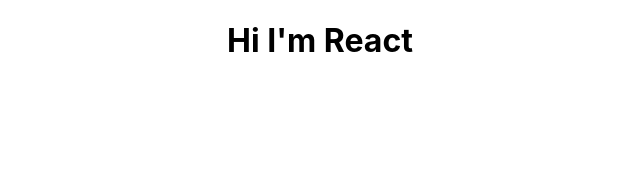
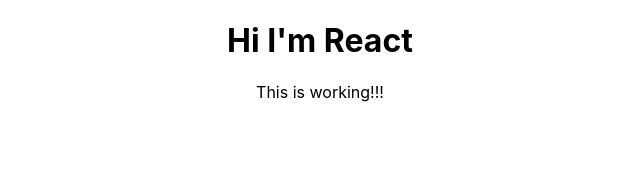
Before and after one commit to quynhnhi144/react-complete-guide, a React (Create React App) app: page / in a window 1280 px wide. Shown: the top 172 px of the page, without its empty margins (320-960 px from the left). Built offline with nearby package versions, Linux system fonts and the light colour scheme.

Commit message:
JSX restrictions

```diff
--- a/src/App.js
+++ b/src/App.js
@@ -6,7 +6,11 @@
   return (
     <div className="App">
       <h1>Hi I'm React</h1>
+      <p>This is working!!!</p>
     </div>
+
+    // It hasn'tlocation in component scope ==> Error
+    //<p>This is working!!!</p>
   );
 
   // This is some things will be compiled
```
